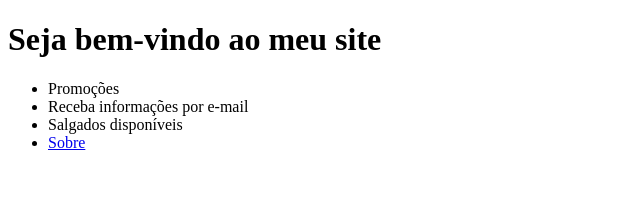
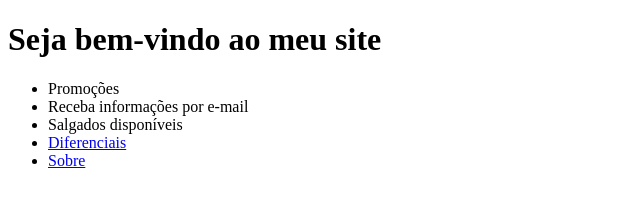
Before and after one commit to Leticiasor/Leticiasor.github.io, a plain HTML site: page index.html in a window 1280 px wide. Shown: the whole page, without its empty margins (0-640 px from the left). Drawn offline with Linux system fonts and the light colour scheme.

Commit message:
Update index.html

```diff
--- a/index.html
+++ b/index.html
@@ -10,6 +10,7 @@
             <li>Promoções</li>
             <li>Receba informações por e-mail</li>
             <li>Salgados disponíveis</li>
+            <li><a href="sobre.html/#Diferenciais">Diferenciais</a></li>
             <li><a href="sobre.html">Sobre</a></li>
         </ul>
     </body>
```
